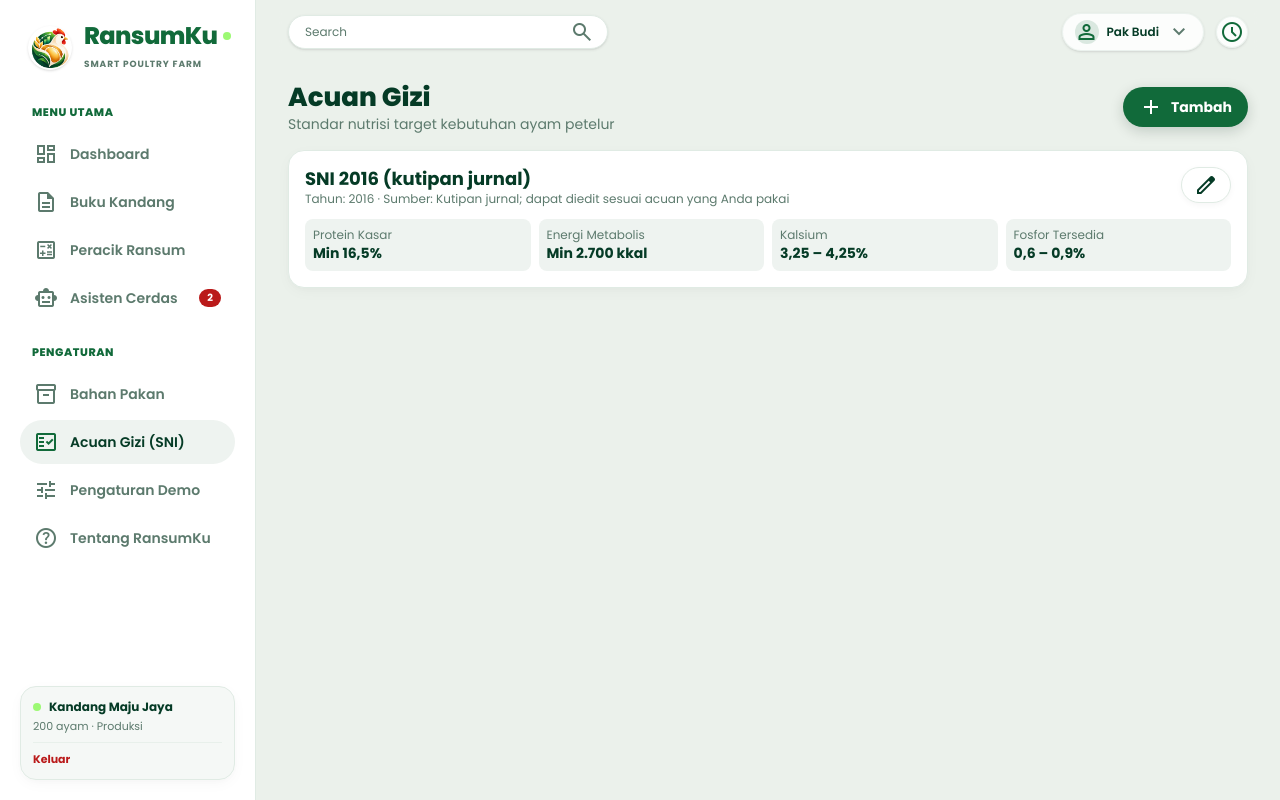
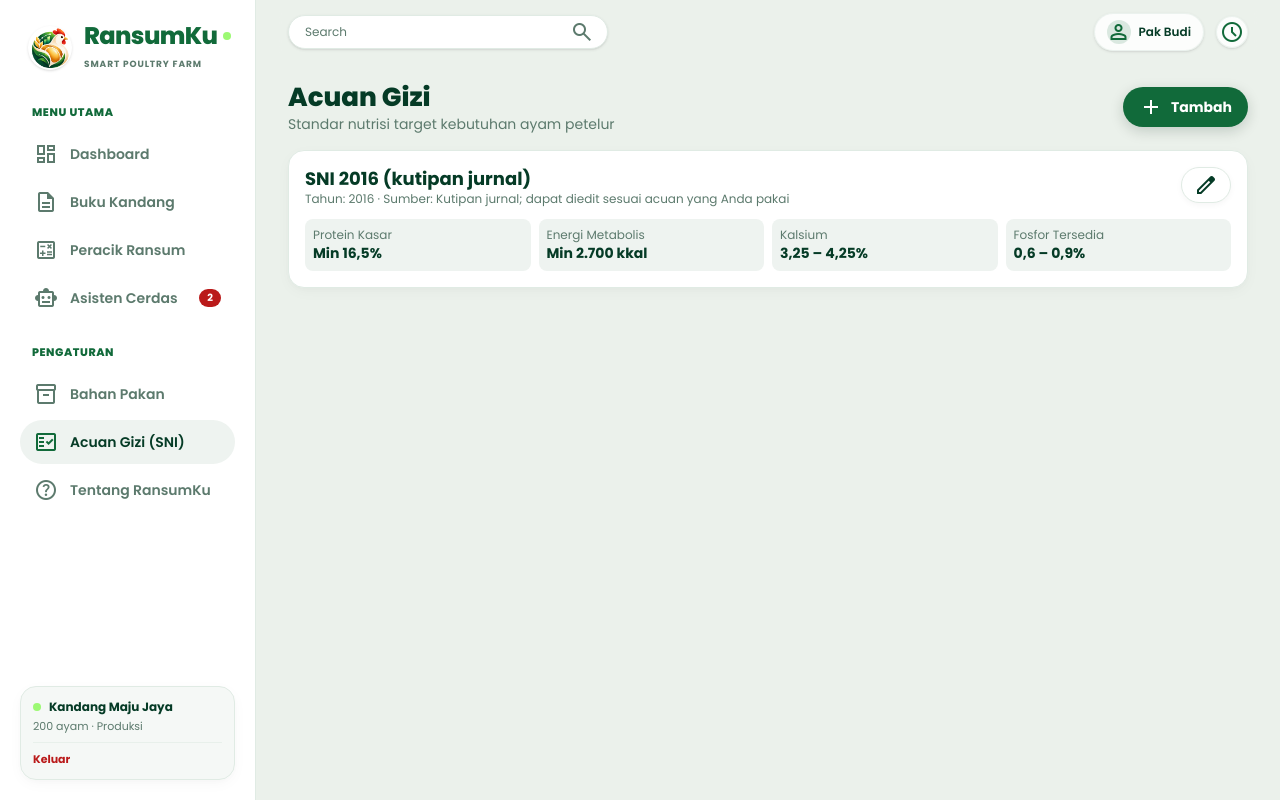
Before and after one commit to ahwine/ransumku, a Laravel app: page /acuan in a window 1280 px wide. Run offline with Laravel 12, Linux system fonts and the light colour scheme; a user stored in the database is signed in; data comes from the database, SQL or seed files in the repository; style sheets or scripts are compiled from the project's sources.

Commit message:
fix(nav): hapus bersih tautan dan rute Pengaturan Demo (/lainnya dan /demo/isi)

```diff
--- a/resources/views/layouts/app.blade.php
+++ b/resources/views/layouts/app.blade.php
@@ -72,10 +72,6 @@
                 <span class="material-symbols-outlined text-[20px] {{ request()->routeIs('acuan.*') ? 'text-brand' : '' }}">fact_check</span>
                 <span>Acuan Gizi (SNI)</span>
             </a>
-            <a href="{{ route('lainnya') }}" class="flex items-center gap-3 px-3.5 py-2.5 rounded-full text-sm font-semibold transition {{ request()->routeIs('lainnya') ? 'bg-surface text-ink font-bold' : 'text-muted hover:bg-surface hover:text-ink' }}">
-                <span class="material-symbols-outlined text-[20px] {{ request()->routeIs('lainnya') ? 'text-brand' : '' }}">tune</span>
-                <span>Pengaturan Demo</span>
-            </a>
             <a href="{{ route('tentang') }}" class="flex items-center gap-3 px-3.5 py-2.5 rounded-full text-sm font-semibold transition {{ request()->routeIs('tentang') ? 'bg-surface text-ink font-bold' : 'text-muted hover:bg-surface hover:text-ink' }}">
                 <span class="material-symbols-outlined text-[20px] {{ request()->routeIs('tentang') ? 'text-brand' : '' }}">help_outline</span>
                 <span>Tentang RansumKu</span>
@@ -106,13 +102,12 @@
     </div>
 
     <div class="flex items-center gap-3">
-        <a href="{{ route('lainnya') }}" class="flex items-center gap-2 px-3 py-1.5 rounded-full bg-white/80 hover:bg-white border border-line/60 transition text-xs font-semibold text-ink shadow-sm">
+        <div class="flex items-center gap-2 px-3 py-1.5 rounded-full bg-white/80 border border-line/60 text-xs font-semibold text-ink shadow-sm">
             <span class="w-6 h-6 rounded-full bg-brand/15 text-brand flex items-center justify-center">
                 <span class="material-symbols-outlined text-[16px]">person</span>
             </span>
             <span>{{ auth()->user()->name ?? 'Peternak' }}</span>
-            <span class="material-symbols-outlined text-[16px] text-muted">expand_more</span>
-        </a>
+        </div>
         <button type="button" class="w-8 h-8 rounded-full bg-white/80 border border-line/60 flex items-center justify-center text-brand hover:bg-white transition shadow-sm" title="Jam / Riwayat">
             <span class="material-symbols-outlined text-[18px]">schedule</span>
         </button>
@@ -129,9 +124,9 @@
                 <span class="text-xs text-muted font-bold">· @yield('judul', 'Dashboard')</span>
             </div>
         </a>
-        <a href="{{ route('lainnya') }}" class="w-8 h-8 rounded-full bg-surface border border-line text-ink grid place-items-center hover:bg-surface-2 transition" aria-label="Akun">
+        <div class="w-8 h-8 rounded-full bg-surface border border-line text-ink grid place-items-center" aria-label="Akun">
             <span class="material-symbols-outlined text-[18px]">person</span>
-        </a>
+        </div>
     </div>
 </header>
 
@@ -173,9 +168,9 @@
             <span class="material-symbols-outlined text-[22px] {{ request()->routeIs('asisten.*') ? 'icon-fill' : '' }}">smart_toy</span>
             <span class="text-[10px] mt-0.5">Asisten</span>
         </a>
-        <a href="{{ route('lainnya') }}" class="flex flex-col items-center justify-center min-w-14 min-h-12 py-1 transition-colors {{ request()->routeIs('lainnya|bahan.*|acuan.*|tentang') ? 'text-brand font-bold' : 'text-muted' }}">
-            <span class="material-symbols-outlined text-[22px]">more_horiz</span>
-            <span class="text-[10px] mt-0.5">Lainnya</span>
+        <a href="{{ route('bahan.index') }}" class="flex flex-col items-center justify-center min-w-14 min-h-12 py-1 transition-colors {{ request()->routeIs('bahan.*|acuan.*|tentang') ? 'text-brand font-bold' : 'text-muted' }}">
+            <span class="material-symbols-outlined text-[22px] {{ request()->routeIs('bahan.*|acuan.*|tentang') ? 'icon-fill' : '' }}">inventory_2</span>
+            <span class="text-[10px] mt-0.5">Bahan</span>
         </a>
     </div>
 </nav>
--- a/routes/web.php
+++ b/routes/web.php
@@ -23,9 +23,7 @@ Route::middleware('auth')->group(function () {
 
     Route::middleware('farm')->group(function () {
         Route::get('/', [HomeController::class, 'beranda'])->name('beranda');
-        Route::get('/lainnya', [HomeController::class, 'lainnya'])->name('lainnya');
         Route::get('/tentang', [HomeController::class, 'tentang'])->name('tentang');
-        Route::post('/demo/isi', [HomeController::class, 'isiDemo'])->name('demo.isi');
 
         // Modul A: Peracik Ransum
         Route::get('/ransum', [RationController::class, 'index'])->name('ransum.index');
```
